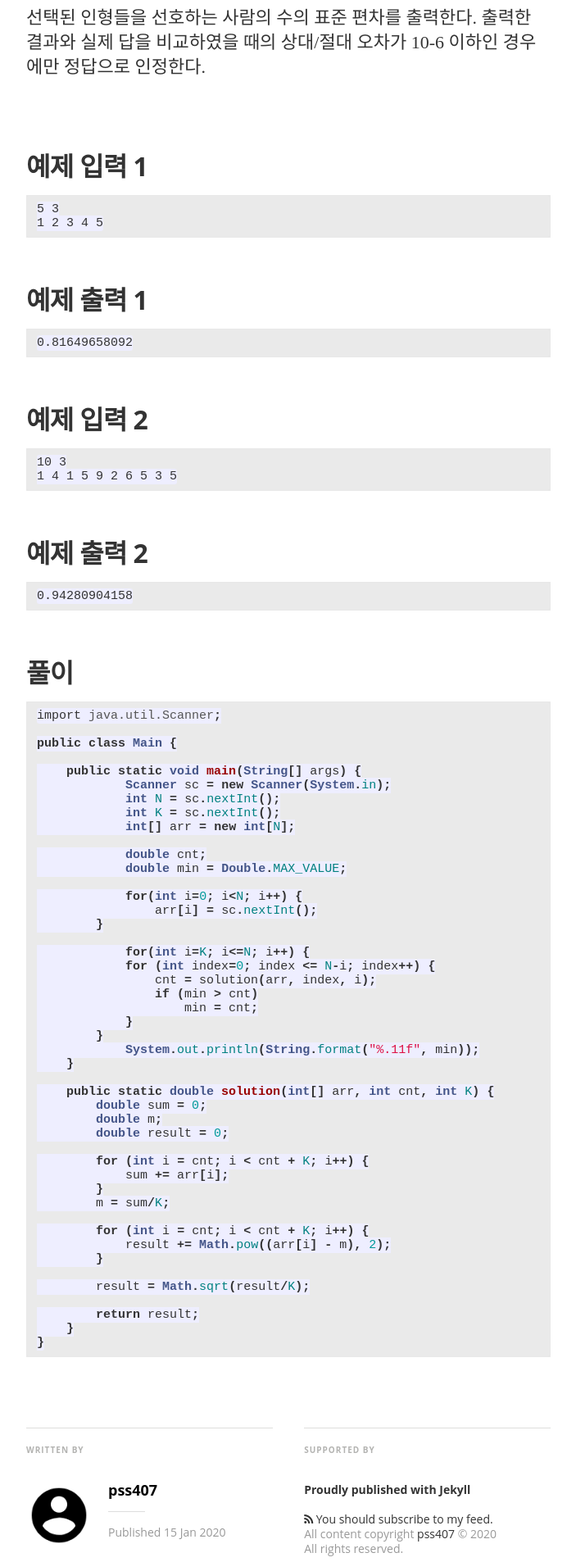
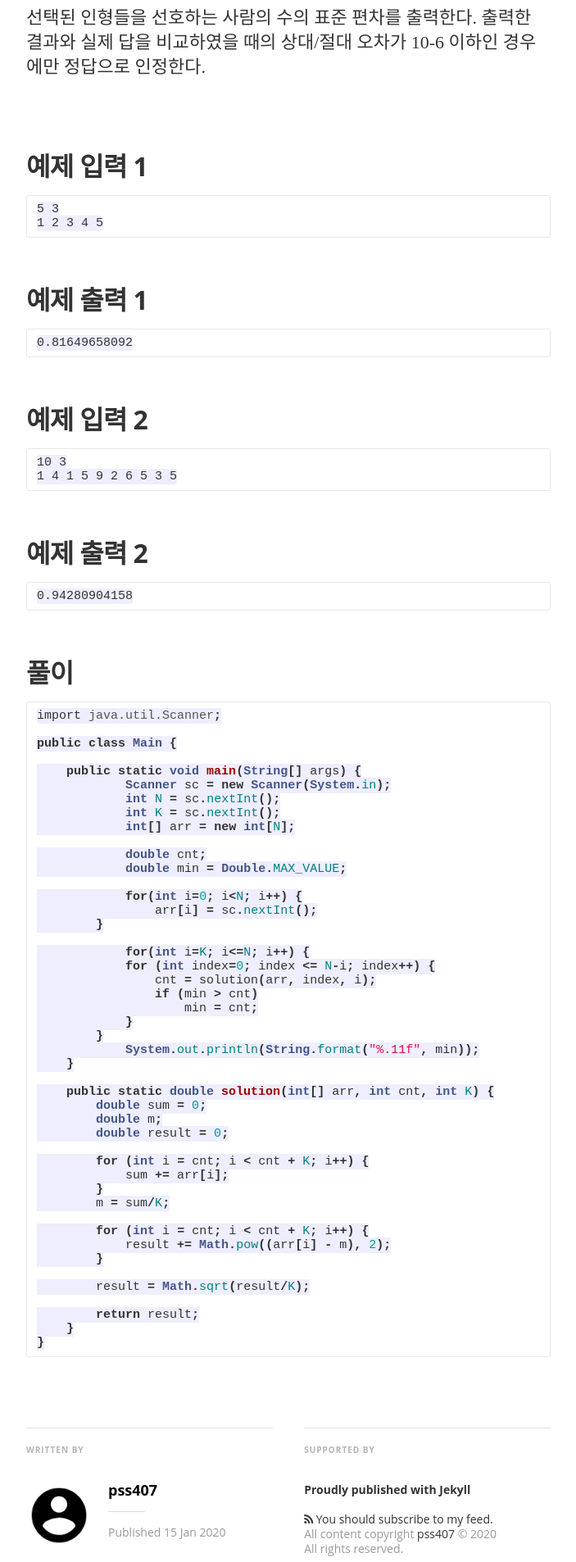
Before and after one commit to pss407/pss407.github.io, a Jekyll site: the page built from _posts/2020-01-22-백준.markdown, in a window 1280 px wide. Shown: the part 2341-4247 px from the top of the page at 82% size, without its empty margins (288-991 px from the left). Built offline with Jekyll 4.4.1, drawn with Linux system fonts in a browser that asks for light colours; nearby versions of some CDN libraries; some web fonts are replaced.

Commit message:
Update _syntax-highlighting.scss

```diff
--- a/_sass/_syntax-highlighting.scss
+++ b/_sass/_syntax-highlighting.scss
@@ -2,7 +2,7 @@
  * Syntax highlighting styles
  */
 .highlight {
-    background: #eaeaea;
+    background: #fff;
     @extend %vertical-rhythm;
 
     .c     { color: #998; font-style: italic } // Comment
@@ -18,7 +18,7 @@
     .ge    { font-style: italic } // Generic.Emph
     .gr    { color: #a00 } // Generic.Error
     .gh    { color: #999 } // Generic.Heading
-    .gi    { color: #000; background-color: #fff } // Generic.Inserted
+    .gi    { color: #000; background-color: #dfd } // Generic.Inserted
     .gi .x { color: #000; background-color: #afa } // Generic.Inserted.Specific
     .go    { color: #888 } // Generic.Output
     .gp    { color: #555 } // Generic.Prompt
```
